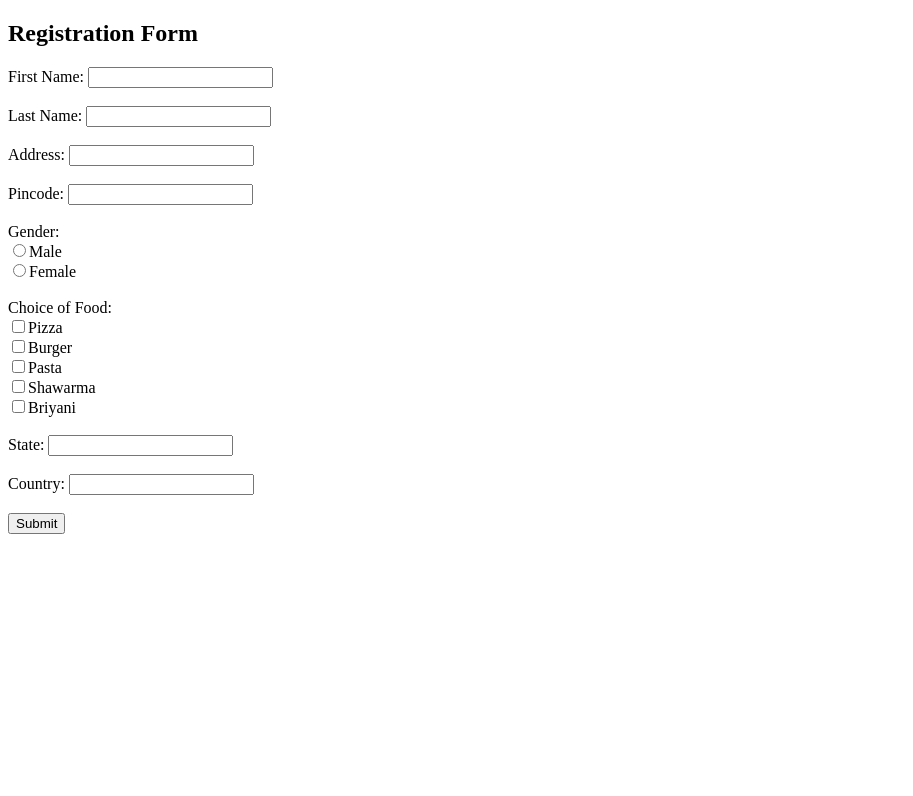
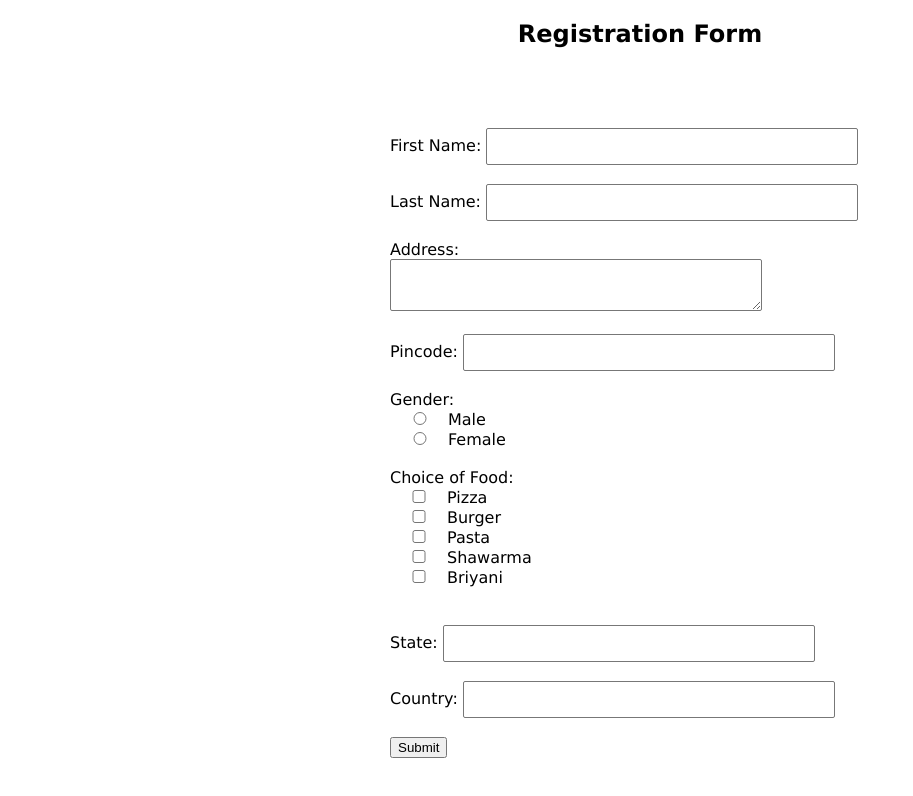
Before and after one commit to AutomationBlog/FSD_TASK, a website: page Day_14_Task/form/index.html in a window 1280 px wide. Shown: the whole page, without its empty margins (0-913 px from the left). Drawn offline with Linux system fonts and the light colour scheme.

Commit message:
task updated

```diff
--- a/Day_14_Task/form/index.css
+++ b/Day_14_Task/form/index.css
@@ -0,0 +1,36 @@
+body {
+    font-family: Verdana;
+    text-align: center;
+    align-items: center;
+}
+.form-control {
+    text-align: left;
+    margin-bottom: 25px;
+}
+form {
+    background-color: #fff;
+    max-width: 500px;
+    margin: 50px auto;
+    padding: 30px 20px;
+    /* box-shadow: 2px 5px 10px rgba(0, 0, 0, 0.5); */
+}
+.form-control label {
+    margin-bottom: 10px;
+}
+.form-control input[type="text"],
+.form-control textarea {
+    border: 1px solid #777;
+    border-radius: 2px;
+    font-family: inherit;
+    padding: 10px;
+    width: 70%;
+}
+.form-control input[type="checkbox"] ,
+.form-control input[type="radio"]
+{
+    border: 1px solid #777;
+    border-radius: 2px;
+    font-family: inherit;
+    padding: 10px;
+    width: 10%;
+}
--- a/Day_14_Task/form/index.html
+++ b/Day_14_Task/form/index.html
@@ -11,30 +11,47 @@
     <body>
         <h2 class="heading">Registration Form</h2>
         <div class="container">
-            <form class="form-control">
-                <div class="form-group">
+            <form class="form-control" onsubmit="return OnSubmit()">
+                <div class="form-group1">
                     <label for="fname">First Name:</label>
                     <input type="text" id="fname" name="fname" required><br><br>
                 </div>
+                <div class="form-group2">
                     <label for="lname">Last Name:</label>
                     <input type="text" id="lname" name="lname" required><br><br>
-                <label for="address">Address:</label>
-                <input type="text" id="address" name="address" required><br><br>
+                </div>
+                <div class="form-group3">
+                    <label for="address">Address:</label><br>
+                    <textarea id="address" name="address" required></textarea><br><br>
+                </div>
+                <div class="form-group4">
                     <label for="pincode">Pincode:</label>
-                <input type="number" id="pincode" name="pincode" required><br><br>
+                    <input type="text" id="pincode" name="pincode" pattern="^[0-9]{6}$" title="Enter Valid Pin Code" required><br><br>
+                </div>
+                <div class="form-group5">
                     <label for="gender">Gender:</label><br>
-                <input type="radio" id="male" name="gender" required>Male<br>
-                <input type="radio" id="female" name="gender" required>Female<br><br>
+                    <input type="radio" id="male" name="gender" value="male" required>Male<br>
+                    <input type="radio" id="female" name="gender" value="female" required>Female<br><br>
+                </div>
+                <div class="form-group6">
                     <label for="choiceoffood">Choice of Food:</label><br>
-                <input type="checkbox" id="checkbox1" name="choiceoffood" required>Pizza<br>
-                <input type="checkbox" id="checkbox2" name="choiceoffood" >Burger<br>
-                <input type="checkbox" id="checkbox3" name="choiceoffood" >Pasta<br>
-                <input type="checkbox" id="checkbox4" name="choiceoffood" >Shawarma<br>
-                <input type="checkbox" id="checkbox5" name="choiceoffood" >Briyani<br><br>
+                    <input type="checkbox" id="checkbox1" name="choiceoffood" value="Pizza" >Pizza<br>
+                    <input type="checkbox" id="checkbox2" name="choiceoffood" value="Burger" >Burger<br>
+                    <input type="checkbox" id="checkbox3" name="choiceoffood" value="Pasta" >Pasta<br>
+                    <input type="checkbox" id="checkbox4" name="choiceoffood" value="Shawarma" >Shawarma<br>
+                    <input type="checkbox" id="checkbox5" name="choiceoffood" value="Briyani" >Briyani<br><br>
+                </div>
+                <div style="visibility:hidden; color:red; " id="chk_option_error">
+                    Please select at least two options.
+                </div>
+                <div class="form-group7">
                     <label for="state">State:</label>
                     <input type="text" id="state" name="state" required><br><br>
+                </div>
+                <div class="form-group8">
                     <label for="country">Country:</label>
                     <input type="text" id="country" name="country" required><br><br>
+                </div>
                 <button id="submit" type="submit">Submit</button>
             </form>
         </div>
--- a/Day_14_Task/form/scripts.js
+++ b/Day_14_Task/form/scripts.js
@@ -0,0 +1,11 @@
+function onSubmit(){
+    var form_data = new FormData(document.querySelector("form"));
+if(form_data.getAll("choiceoffood").length < 2)
+{
+    //show error
+}
+else
+{
+    //no error
+}
+}
```
Lines whose indentation alone changed are shown as unchanged.
